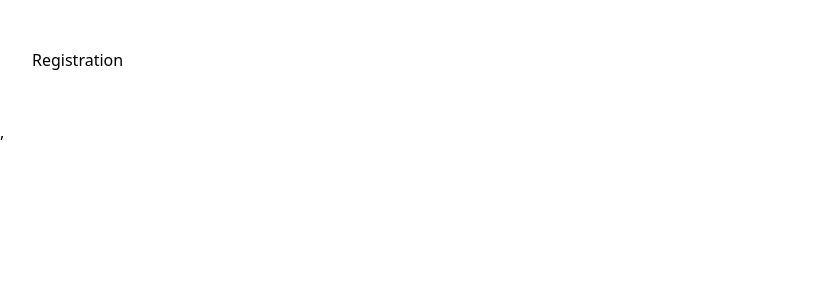
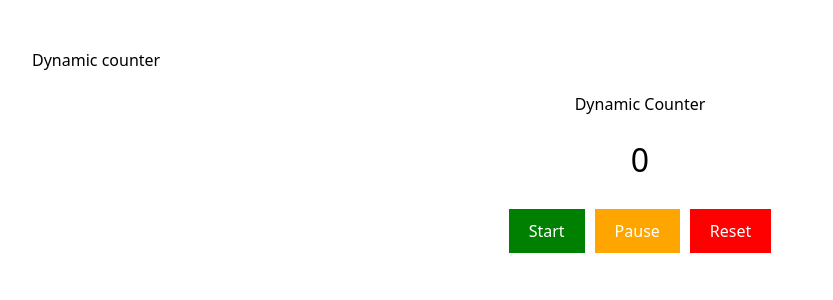
Before and after one commit to AvinashKant/React-Practice, a React (Vite) app: page /dynamic-counter in a window 1280 px wide. Shown: the top 300 px of the page, without its empty margins (0-833 px from the left). Built offline with nearby package versions, Linux system fonts and the light colour scheme.

Commit message:
Dynamic counter

```diff
--- a/src/pages/DynamicCounter.jsx
+++ /dev/null
@@ -1,11 +0,0 @@
-
-export default function DynamicCounter() {
-
-  return (
-    <>
-      <div className="flex min-h-full flex-1 flex-col justify-center px-6 py-12 lg:px-8">
-        <h1>Registration</h1>
-      </div>
-    </>
-  );
-}
--- /dev/null
+++ b/src/pages/DynamicCounterPage.jsx
@@ -0,0 +1,12 @@
+import DynamicCounter from "../components/DynamicCounter";
+export default function DynamicCounterPage() {
+
+  return (
+    <>
+      <div className="flex min-h-full flex-1 flex-col justify-center px-6 py-12 lg:px-8">
+        <h1>Dynamic counter</h1>
+        <DynamicCounter/>
+      </div>
+    </>
+  );
+}
--- a/src/routes.jsx
+++ b/src/routes.jsx
@@ -8,7 +8,7 @@ import ErrorPage from "./components/Error/ErrorPage";
 import Login from "./pages/Login";
 import TrafficLight from "./pages/TrafficLight";
 import NxN from "./pages/NxN";
-import DynamicCounter from "./pages/DynamicCounter";
+import DynamicCounterPage from "./pages/DynamicCounterPage";
 import ForgetPassword from "./pages/ForgetPassword";
 
 /**
@@ -23,7 +23,7 @@ const publicRoutes = [
   },
   {
     path: "dynamic-counter",
-    element: <DynamicCounter />,
+    element: <DynamicCounterPage />,
   },
   {
     path: "forget-password",
```
